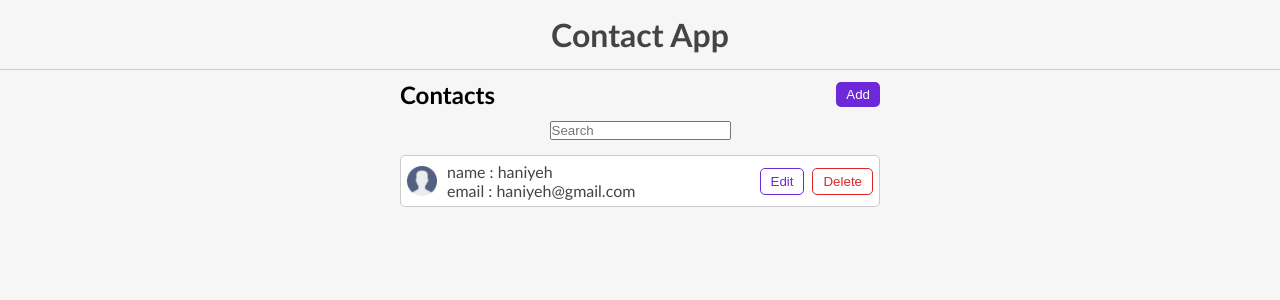
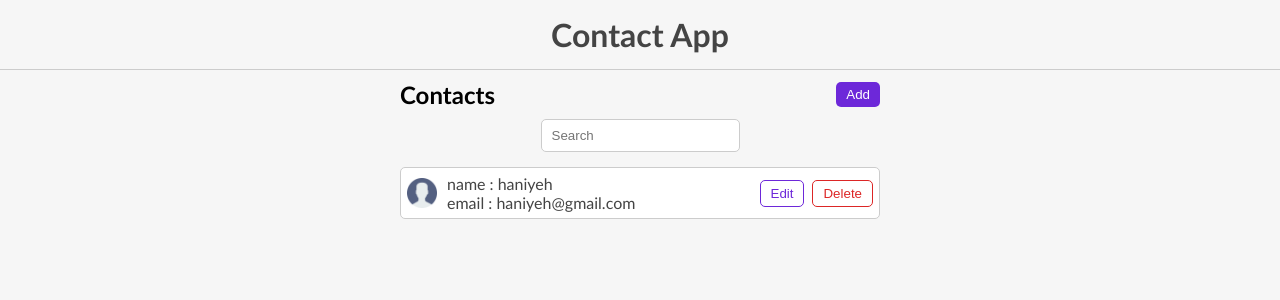
Before and after one commit to HaniyehPeyvandi/ContactList, a React (Create React App) app: page / in a window 1280 px wide. Shown: the top 300 px of the page. Built offline with nearby package versions, Linux system fonts and the light colour scheme; data requests are answered from the project's data file.

Commit message:
add some styles for ContactList component

```diff
--- a/src/components/ContactList/ContactList.module.css
+++ b/src/components/ContactList/ContactList.module.css
@@ -9,11 +9,16 @@
   align-items: center;
 }
 
+.contactList .message{
+  font-weight: bold;
+  margin: 1rem 0;
+}
+
 .listHeader{
   display: flex;
   justify-content: space-between;
   align-items: center;
-  width: 100%;
+  width: 30rem;
   padding: 10px 0;
 }
 
@@ -26,3 +31,14 @@
   border-radius: 5px;
   padding: 5px 10px;
 }
+
+.searchBox{
+  outline: none;
+  border: 1px solid #ccc;
+  padding: 8px 10px;
+  border-radius: 5px;
+}
+
+.searchBox:focus{
+  border: 2px solid #7c3aed;
+}
```
